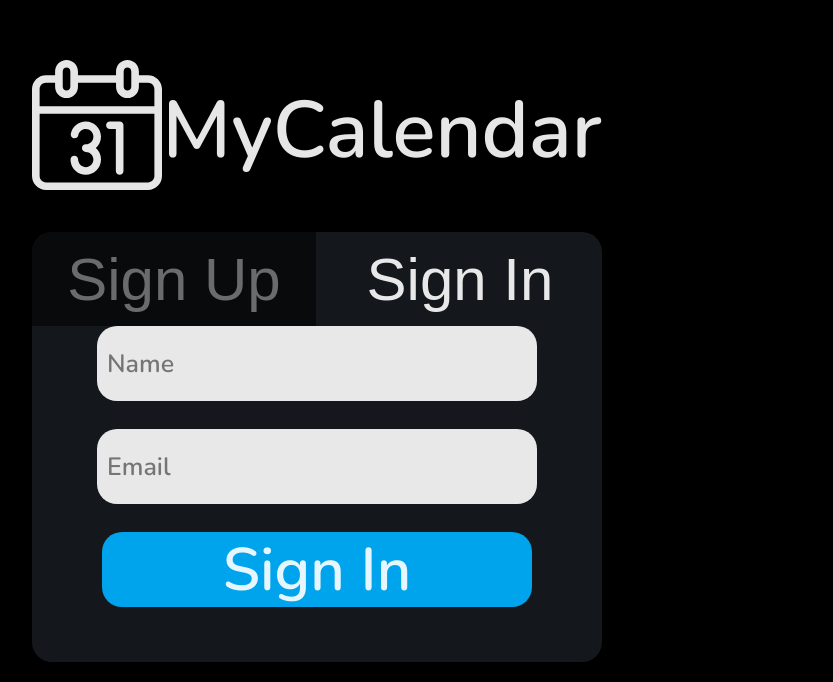
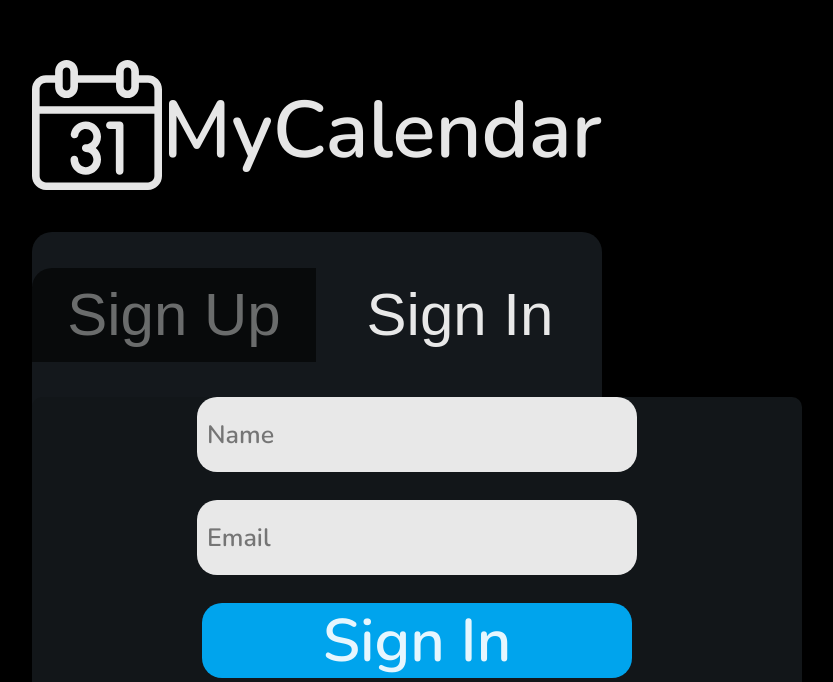
Before and after one commit to dhouglasbn/Mycalendar, a React (Create React App) app in the folder web/: page / in a window 1280 px wide. Shown: the part 118-800 px from the top of the page, without its empty margins (323-1156 px from the left). Built offline with nearby package versions, Linux system fonts and the light colour scheme.

Commit message:
adding form style

```diff
--- a/web/src/pages/Calendar/index.tsx
+++ b/web/src/pages/Calendar/index.tsx
@@ -306,7 +306,7 @@ const Calendar = () => {
             open={openFormModal}
             onClose={closeForm}
             aria-labelledby="form-header">
-                <div>
+                <div id="form-content">
                     <header id="form-header">
 
                     </header>
--- a/web/src/pages/Calendar/styles.css
+++ b/web/src/pages/Calendar/styles.css
@@ -179,21 +179,25 @@ div#days button.numberDays h3 {
 
 }
 
-/* button.numberDays h3.currentMonth {
-    color: rgba(255, 255, 255, 0.5);
+/* tudo o que é relacionado ao form modal */
+
+div#form-content {
+    height: 954px;
+    width: 770px;
+    border-top-left-radius: 10px;
+    border-top-right-radius: 10px;
+    background-color: #121619;
+    bottom: 0;
+    display: flex;
+    flex-direction: column;
 }
 
-button.numberDays h3.anotherMonth {
-    color: rgba(255, 255, 255, 0.5);
+div#form-header {
+    width: 100%;
+    height: 165px;
+}
 
-
-    TODAY
-    background-color: var(--blue-color);
-
-    REMINDER
-    border: var(--green-color) solid 4px;
-
-    EVENT
-    box-shadow: 0.2px 0.2px 0px 5px var(--orange-color);
+div#form-main {
+    width: 100%;
+    height: 705px;
 }
-*/
```
